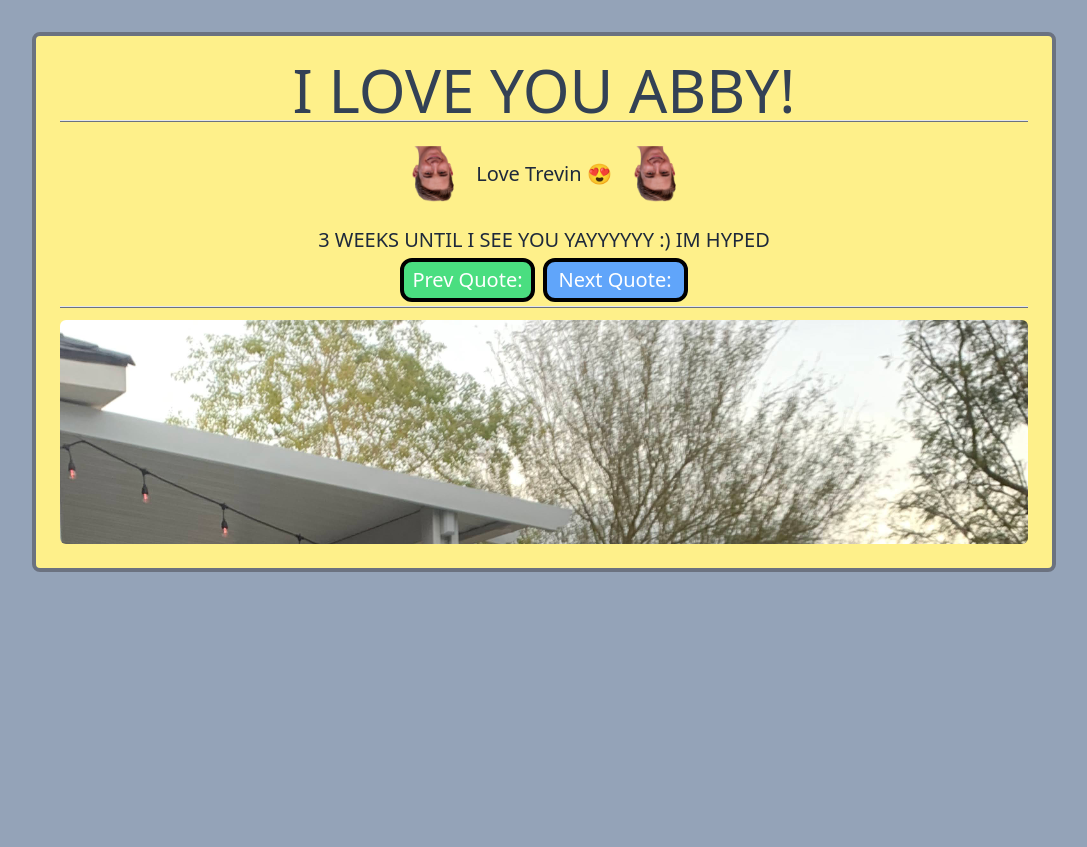
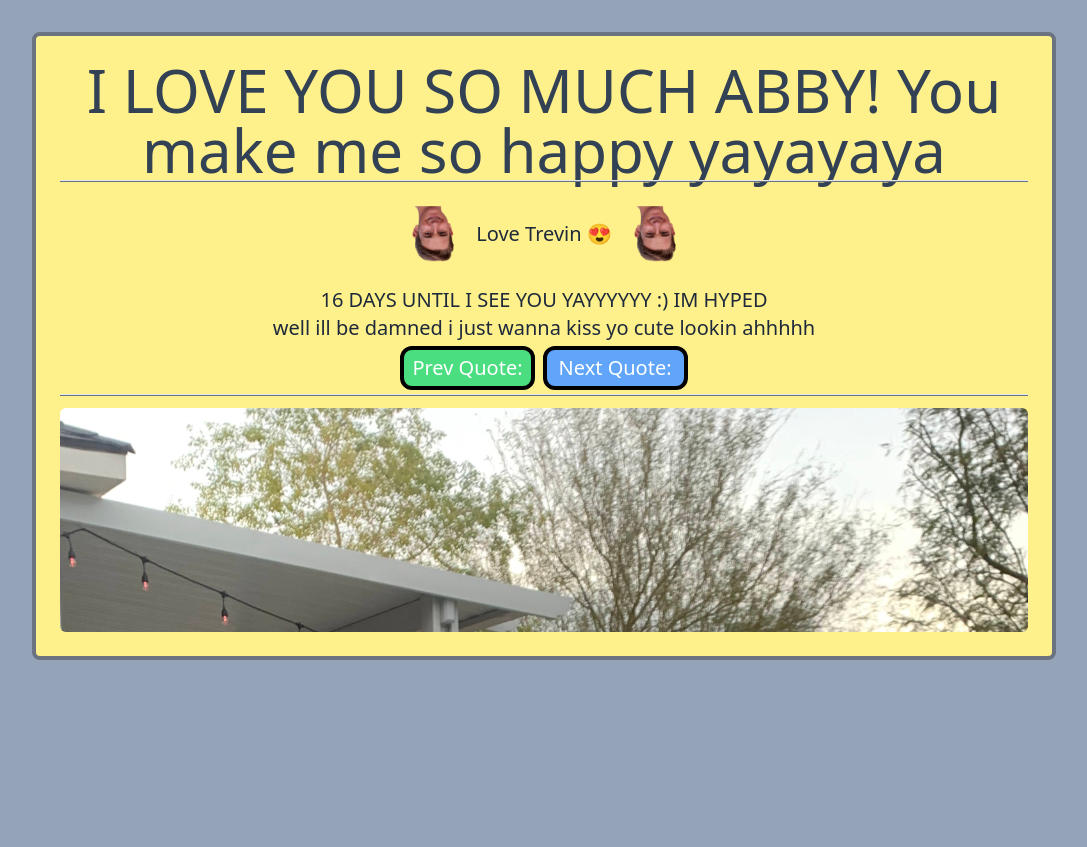
Before and after one commit to Trevin-Small/Temp-Site, a website: page dist/index.html in a window 1280 px wide. Shown: the whole page, without its empty margins (96-1183 px from the left). Before the commit the page ends 800 px from the top, so only its background shows below. Drawn offline with Linux system fonts and the light colour scheme; no server answers.

Commit message:
Update index.html

```diff
--- a/dist/index.html
+++ b/dist/index.html
@@ -12,7 +12,7 @@
 <body class="w-screen h-screen flex flex-col justify-start items-center bg-slate-400 overflow-y-scroll p-8">
   <div class="w-auto max-w-5xl h-auto mx-6 flex flex-col justify-center items-center bg-yellow-200 border-4 border-gray-500 rounded-lg p-6 text-center">
 
-      <h1 class="text-6xl text-slate-700">I LOVE YOU ABBY!</h1>
+      <h1 class="text-6xl text-slate-700">I LOVE YOU SO MUCH ABBY! You make me so happy yayayaya</h1>
 
       <hr class="h-0.5 w-full bg-gray-500 opacity-100">
 
@@ -21,7 +21,9 @@
         <p class="text-xl text-slate-800 mx-1">Love Trevin 😍</p>
         <img src="./assets/headshot.png" class="w-auto h-14 mx-4 rotate-right" alt="trevin lol" />
       </div>
-      <p class="text-xl text-slate-800 mx-1">3 WEEKS UNTIL I SEE YOU YAYYYYYY :) IM HYPED</p>
+      <p class="text-xl text-slate-800 mx-1">16 DAYS UNTIL I SEE YOU YAYYYYYY :) IM HYPED</p>
+      <p class="text-xl text-slate-800 mx-1">well ill be damned i just wanna kiss yo cute lookin ahhhhh</p>
+
 
       <div class="w-full h-auto flex flex-row justify-center items-center">
 
```
